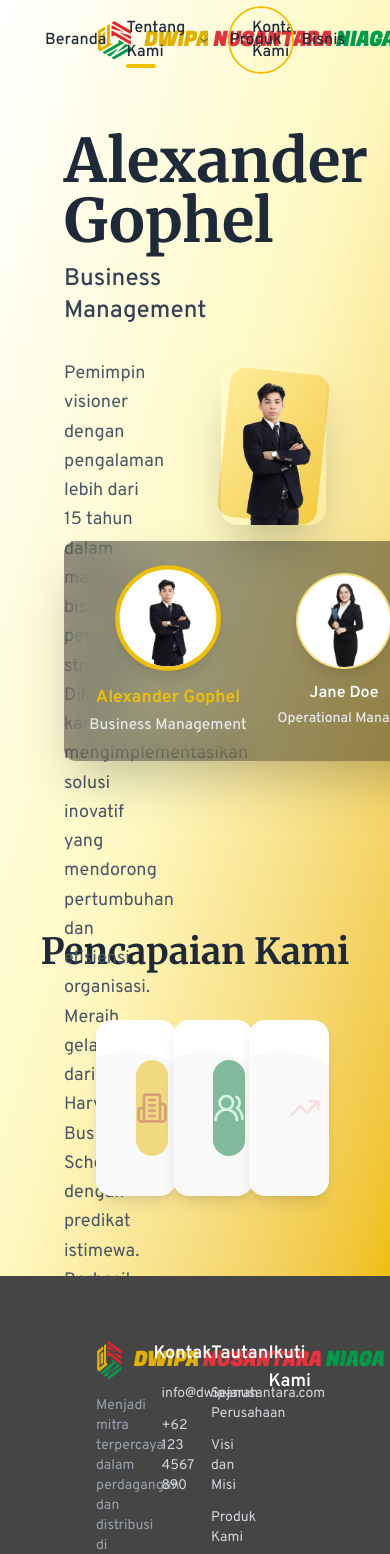
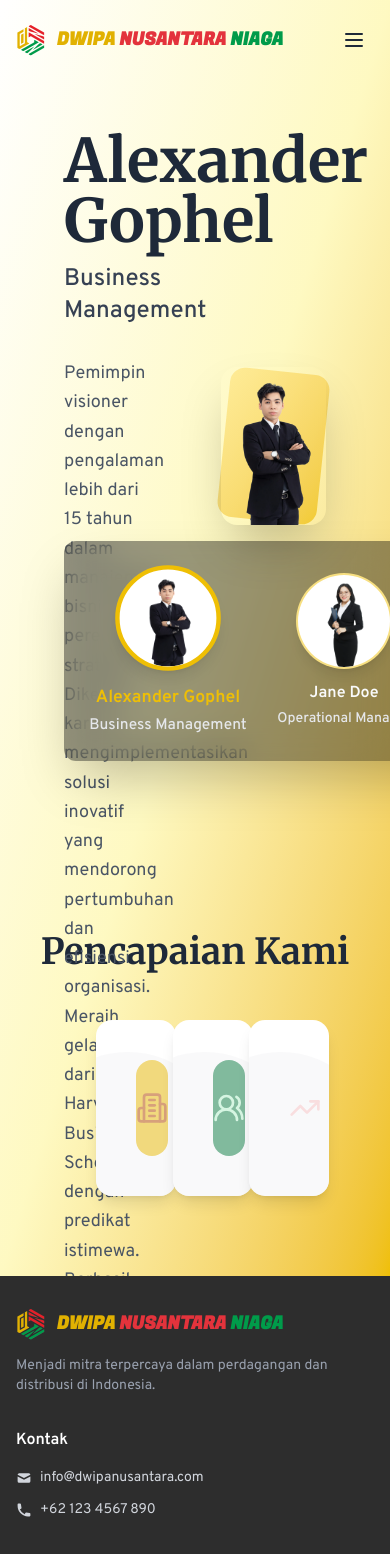
Before and after one commit to irfanfaiz25/dnn-company-profile, a React (Vite) app: page /tim-manajemen in a window 390 px wide. Shown: the top 1554 px of the page. Built offline with nearby package versions, Linux system fonts and the light colour scheme.

Commit message:
feat: make the navbar and footer responsive and fix scroll position bug

```diff
--- a/src/Components/Footer.jsx
+++ b/src/Components/Footer.jsx
@@ -3,9 +3,10 @@ import Logo from "../assets/img/logo.png";
 
 const Footer = () => {
   return (
-    <footer className="bg-neutral-900/80 backdrop-blur-md text-gray-300">
-      <div className="mx-auto px-24 py-16">
-        <div className="grid grid-cols-4 gap-8 mb-12">
+    <footer className="bg-neutral-900/90 backdrop-blur-md text-gray-300">
+      <div className="mx-auto px-4 md:px-8 lg:px-24 py-8 md:py-16">
+        <div className="grid grid-cols-1 sm:grid-cols-2 lg:grid-cols-4 gap-8 mb-8 md:mb-12">
+          {/* Company Info */}
           <motion.div
             initial={{ opacity: 0, y: 20 }}
             whileInView={{ opacity: 1, y: 0 }}
@@ -13,8 +14,8 @@ const Footer = () => {
             className="space-y-4"
           >
             <div className="flex items-center gap-3">
-              <img src={Logo} alt="logo" className="h-10" />
-              <h4 className="text-xl font-header font-semibold space-x-1">
+              <img src={Logo} alt="logo" className="h-8 md:h-10" />
+              <h4 className="text-lg md:text-xl font-header font-semibold space-x-1">
                 <span className="text-[#E1B101]">DWIPA</span>
                 <span className="text-[#e3333c]">NUSANTARA</span>
                 <span className="text-[#009B4A]">NIAGA</span>
@@ -26,13 +27,16 @@ const Footer = () => {
             </p>
           </motion.div>
 
+          {/* Contact Info */}
           <motion.div
             initial={{ opacity: 0, y: 20 }}
             whileInView={{ opacity: 1, y: 0 }}
             transition={{ duration: 0.5, delay: 0.2 }}
             className="space-y-4"
           >
-            <h5 className="text-lg font-semibold text-white">Kontak</h5>
+            <h5 className="text-base md:text-lg font-semibold text-white">
+              Kontak
+            </h5>
             <ul className="space-y-3 text-sm">
               <li className="flex items-center gap-2 hover:text-primary-gold transition-colors">
                 <svg
@@ -58,13 +62,16 @@ const Footer = () => {
             </ul>
           </motion.div>
 
+          {/* Links */}
           <motion.div
             initial={{ opacity: 0, y: 20 }}
             whileInView={{ opacity: 1, y: 0 }}
             transition={{ duration: 0.5, delay: 0.4 }}
             className="space-y-4"
           >
-            <h5 className="text-lg font-semibold text-white">Tautan</h5>
+            <h5 className="text-base md:text-lg font-semibold text-white">
+              Tautan
+            </h5>
             <ul className="space-y-3 text-sm">
               <li className="hover:text-primary-gold transition-colors">
                 <a href="/sejarah">Sejarah Perusahaan</a>
@@ -78,20 +85,23 @@ const Footer = () => {
             </ul>
           </motion.div>
 
+          {/* Social Media */}
           <motion.div
             initial={{ opacity: 0, y: 20 }}
             whileInView={{ opacity: 1, y: 0 }}
             transition={{ duration: 0.5, delay: 0.6 }}
             className="space-y-4"
           >
-            <h5 className="text-lg font-semibold text-white">Ikuti Kami</h5>
-            <div className="flex gap-4">
+            <h5 className="text-base md:text-lg font-semibold text-white">
+              Ikuti Kami
+            </h5>
+            <div className="flex gap-3 md:gap-4">
               {["facebook", "twitter", "instagram", "linkedin"].map(
                 (social, index) => (
                   <a
                     key={social}
                     href={`#${social}`}
-                    className="w-10 h-10 rounded-full bg-gray-800 flex items-center justify-center hover:bg-primary-gold transition-colors"
+                    className="w-8 h-8 md:w-10 md:h-10 rounded-full bg-gray-800 flex items-center justify-center hover:bg-primary-gold transition-colors"
                   >
                     <span className="sr-only">{social}</span>
                     {/* Add social media icons here */}
@@ -102,13 +112,14 @@ const Footer = () => {
           </motion.div>
         </div>
 
+        {/* Copyright */}
         <motion.div
           initial={{ opacity: 0 }}
           whileInView={{ opacity: 1 }}
           transition={{ duration: 0.5, delay: 0.8 }}
-          className="pt-8 border-t border-gray-800"
+          className="pt-6 md:pt-8 border-t border-gray-500"
         >
-          <p className="text-sm text-center text-gray-400">
+          <p className="text-xs md:text-sm text-center text-primary-gold">
             © {new Date().getFullYear()} PT Dwipa Nusantara Niaga. All rights
             reserved.
           </p>
--- a/src/Components/Navbar.jsx
+++ b/src/Components/Navbar.jsx
@@ -6,6 +6,8 @@ import { Link, useLocation } from "react-router";
 const Navbar = () => {
   const { scrollY } = useScroll();
   const [isScrolled, setIsScrolled] = useState(false);
+  const [isMenuOpen, setIsMenuOpen] = useState(false);
+  const [openSubmenuIndex, setOpenSubmenuIndex] = useState(null);
   const location = useLocation();
 
   useEffect(() => {
@@ -14,8 +16,18 @@ const Navbar = () => {
     });
   }, [scrollY]);
 
+  // Close mobile menu when route changes
+  useEffect(() => {
+    setIsMenuOpen(false);
+    setOpenSubmenuIndex(null);
+  }, [location.pathname]);
+
   const isSubmenuActive = (submenu) => {
     return submenu?.some((item) => location.pathname === item.url);
+  };
+
+  const toggleSubmenu = (index) => {
+    setOpenSubmenuIndex(openSubmenuIndex === index ? null : index);
   };
 
   const menus = [
@@ -51,20 +63,22 @@ const Navbar = () => {
     <nav className={`w-full fixed top-0 z-[999]`}>
       <motion.div
         animate={{
-          backgroundColor: isScrolled
+          backgroundColor:
+            isScrolled || isMenuOpen
               ? "rgb(23,23,23 / 0.8)"
               : "rgba(255, 255, 255, 0)",
         }}
         transition={{ duration: 0.3 }}
-        className={`${isScrolled ? "backdrop-blur-sm" : ""}`}
+        className={`${isScrolled || isMenuOpen ? "backdrop-blur-sm" : ""}`}
       >
-        <div className="mx-auto px-24 w-full">
-          <div className="grid grid-cols-3 w-full h-[5rem] items-center">
+        <div className="mx-auto px-4 md:px-8 lg:px-24 w-full">
+          <div className="flex justify-between w-full h-[5rem] items-center">
+            {/* Logo section */}
             <div className="flex space-x-3 items-center">
-              <img src={Logo} alt="logo" className="h-10" />
+              <img src={Logo} alt="logo" className="h-8 md:h-10" />
               <h4
-                className={`text-xl font-header font-semibold space-x-1 ${
-                  isScrolled ? "text-gray-800" : "text-gray-50"
+                className={`text-lg md:text-xl font-header font-semibold space-x-1 ${
+                  isScrolled || isMenuOpen ? "text-gray-800" : "text-gray-50"
                 }`}
               >
                 <span className="text-[#E1B101]">DWIPA</span>
@@ -72,7 +86,50 @@ const Navbar = () => {
                 <span className="text-[#009B4A]">NIAGA</span>
               </h4>
             </div>
-            <ul className="flex justify-center items-center space-x-5">
+
+            {/* Mobile menu button */}
+            <div className="flex lg:hidden">
+              <button
+                onClick={() => setIsMenuOpen(!isMenuOpen)}
+                className={`p-2 rounded-md ${
+                  isScrolled ? "text-gray-50" : "text-gray-800"
+                }`}
+              >
+                {isMenuOpen ? (
+                  <svg
+                    className="w-6 h-6"
+                    fill="none"
+                    stroke="currentColor"
+                    viewBox="0 0 24 24"
+                  >
+                    <path
+                      strokeLinecap="round"
+                      strokeLinejoin="round"
+                      strokeWidth={2}
+                      d="M6 18L18 6M6 6l12 12"
+                    />
+                  </svg>
+                ) : (
+                  <svg
+                    className="w-6 h-6"
+                    fill="none"
+                    stroke="currentColor"
+                    viewBox="0 0 24 24"
+                  >
+                    <path
+                      strokeLinecap="round"
+                      strokeLinejoin="round"
+                      strokeWidth={2}
+                      d="M4 6h16M4 12h16M4 18h16"
+                    />
+                  </svg>
+                )}
+              </button>
+            </div>
+
+            {/* Desktop menu */}
+            <div className="hidden lg:flex lg:items-center lg:justify-between lg:flex-1">
+              <ul className="flex justify-center items-center space-x-5 mx-auto">
                 {menus.map((item, index) => (
                   <div key={index} className="relative group">
                     {item.submenu ? (
@@ -110,15 +167,15 @@ const Navbar = () => {
 
                         {/* submenu */}
                         <div className="absolute top-12 right-0 pt-2 opacity-0 invisible group-hover:opacity-100 group-hover:visible transition-all duration-300">
-                        <div className="bg-white rounded-md shadow-lg overflow-hidden p-1 space-y-1">
+                          <div className="bg-neutral-800/90 w-52 rounded-md shadow-lg overflow-hidden p-2 space-y-2">
                             {item.submenu.map((subItem, subIndex) => (
                               <Link
                                 key={subIndex}
                                 to={subItem.url}
-                              className={`block px-5 py-3 text-sm text-gray-800 ${
+                                className={`block px-5 py-3 text-sm text-gray-50 ${
                                   location.pathname === subItem.url
-                                  ? "bg-primary-gold"
-                                  : "hover:bg-primary-gold"
+                                    ? "bg-primary-gold text-gray-800"
+                                    : "hover:bg-primary-gold hover:text-gray-800"
                                 }  whitespace-nowrap transition-colors duration-200 rounded-md`}
                               >
                                 {subItem.name}
@@ -162,11 +219,11 @@ const Navbar = () => {
                 ))}
               </ul>
               <div className="flex justify-end items-center">
-              <button className="relative inline-flex items-center justify-start px-6 py-2.5 overflow-hidden font-medium rounded-full group curpo">
+                <button className="relative inline-flex items-center justify-start px-6 py-2.5 overflow-hidden font-medium rounded-full group">
                   <span className="w-32 h-32 rotate-45 translate-x-12 -translate-y-2 absolute left-0 top-0 bg-primary-gold opacity-[3%]"></span>
                   <span className="absolute top-0 left-0 w-48 h-48 -mt-1 transition-all duration-500 ease-in-out rotate-45 -translate-x-56 -translate-y-24 bg-primary-gold opacity-100 group-hover:-translate-x-8"></span>
                   <span
-                  className={`relative w-full text-left  transition-colors duration-200 ease-in-out ${
+                    className={`relative w-full text-left transition-colors duration-200 ease-in-out ${
                       location.pathname === "/sejarah"
                         ? "text-gray-50"
                         : isScrolled
@@ -181,7 +238,81 @@ const Navbar = () => {
               </div>
             </div>
           </div>
+        </div>
       </motion.div>
+      {/* Mobile menu */}
+      {isMenuOpen && (
+        <div className="lg:hidden p-2">
+          <div className="px-2 pt-2 pb-3 space-y-1 bg-black/80 rounded-lg backdrop-blur-sm">
+            {menus.map((item, index) => (
+              <div key={index} className="space-y-1">
+                {item.submenu ? (
+                  <div>
+                    <div
+                      className="flex items-center justify-between px-3 py-3 text-base font-medium text-gray-50 rounded-md cursor-pointer hover:bg-primary-gold hover:text-gray-900"
+                      onClick={() => toggleSubmenu(index)}
+                    >
+                      <span>{item.name}</span>
+                      <svg
+                        className={`w-4 h-4 transition-transform duration-200 ${
+                          openSubmenuIndex === index ? "rotate-180" : ""
+                        }`}
+                        fill="none"
+                        viewBox="0 0 24 24"
+                        stroke="currentColor"
+                      >
+                        <path
+                          strokeLinecap="round"
+                          strokeLinejoin="round"
+                          strokeWidth={2}
+                          d="M19 9l-7 7-7-7"
+                        />
+                      </svg>
+                    </div>
+                    <div
+                      className={`pl-4 mt-1 space-y-1 overflow-hidden transition-all duration-300 ${
+                        openSubmenuIndex === index
+                          ? "max-h-40 opacity-100"
+                          : "max-h-0 opacity-0"
+                      }`}
+                    >
+                      {item.submenu.map((subItem, subIndex) => (
+                        <Link
+                          key={subIndex}
+                          to={subItem.url}
+                          className={`block px-3 py-3 text-sm rounded-md ${
+                            location.pathname === subItem.url
+                              ? "bg-primary-gold text-gray-900"
+                              : "text-gray-300 hover:bg-primary-gold hover:text-gray-900"
+                          }`}
+                        >
+                          {subItem.name}
+                        </Link>
+                      ))}
+                    </div>
+                  </div>
+                ) : (
+                  <Link
+                    to={item.url}
+                    className={`block px-3 py-3 text-base font-medium rounded-md ${
+                      location.pathname === item.url
+                        ? "bg-primary-gold text-gray-900"
+                        : "text-gray-50 hover:bg-primary-gold hover:text-gray-900"
+                    }`}
+                  >
+                    {item.name}
+                  </Link>
+                )}
+              </div>
+            ))}
+            <div className="pt-2 pb-1">
+              <button className="w-full px-3 py-2.5 text-base font-medium text-center text-gray-900 bg-primary-gold rounded-md hover:bg-primary-gold/90">
+                Kontak Kami
+              </button>
+            </div>
+          </div>
+        </div>
+      )}
     </nav>
   );
 };
```
Also changed, not shown: src/App.jsx (+8 -1 lines). Lines whose indentation alone changed are shown as unchanged.
